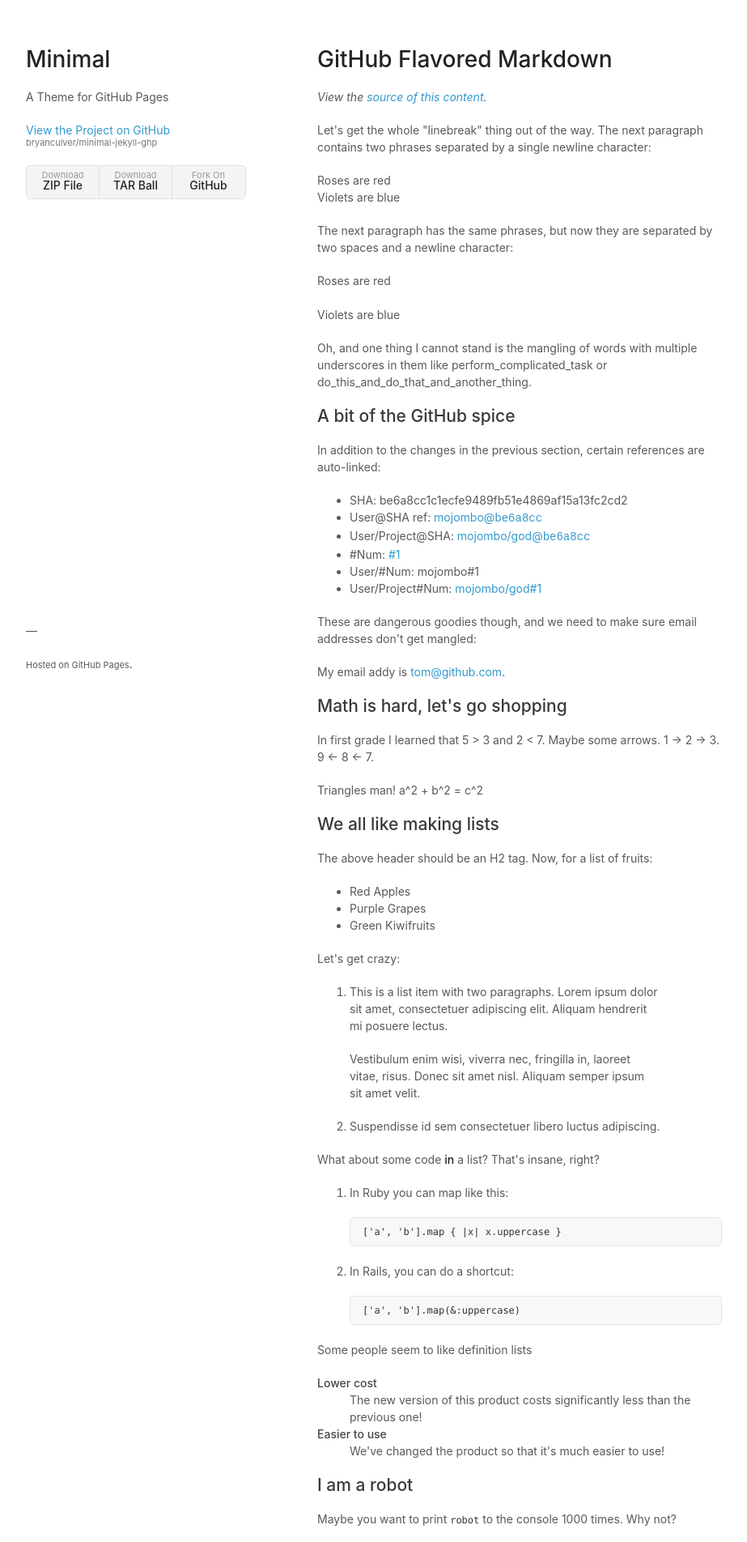
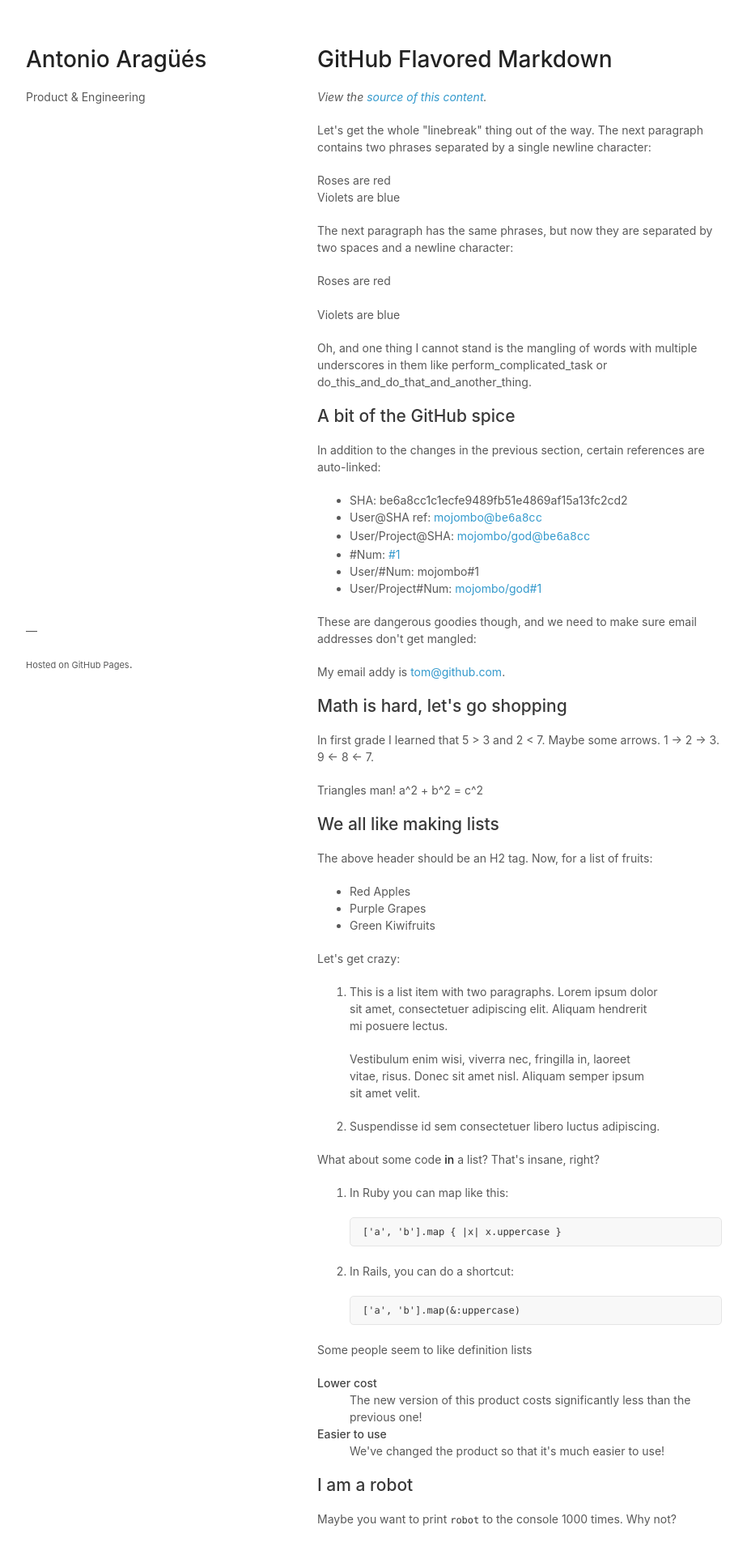
Before and after one commit to antonioaragues/antonioaragues.github.io, a Jekyll site: the page built from index.html, in a window 1280 px wide. Shown: the top 1904 px of the page at 81% size, without its empty margins (178-1101 px from the left). Built offline with Jekyll 4.4.1, drawn with Linux system fonts in a browser that asks for light colours.

Commit message:
Update header.html

```diff
--- a/_includes/header.html
+++ b/_includes/header.html
@@ -1,10 +1,4 @@
 <header>
-  <h1>Minimal</h1>
-  <p>A Theme for GitHub Pages</p>
-  <p class="view"><a href="https://github.com/bryanculver/minimal-jekyll-ghp">View the Project on GitHub <small>bryanculver/minimal-jekyll-ghp</small></a></p>
-  <ul>
-    <li><a href="https://github.com/bryanculver/minimal-jekyll-ghp/zipball/master">Download <strong>ZIP File</strong></a></li>
-    <li><a href="https://github.com/bryanculver/minimal-jekyll-ghp/tarball/master">Download <strong>TAR Ball</strong></a></li>
-    <li><a href="https://github.com/bryanculver/minimal-jekyll-ghp">Fork On <strong>GitHub</strong></a></li>
-  </ul>
+  <h1>Antonio Aragüés</h1>
+  <p>Product & Engineering</p>
 </header>
```
